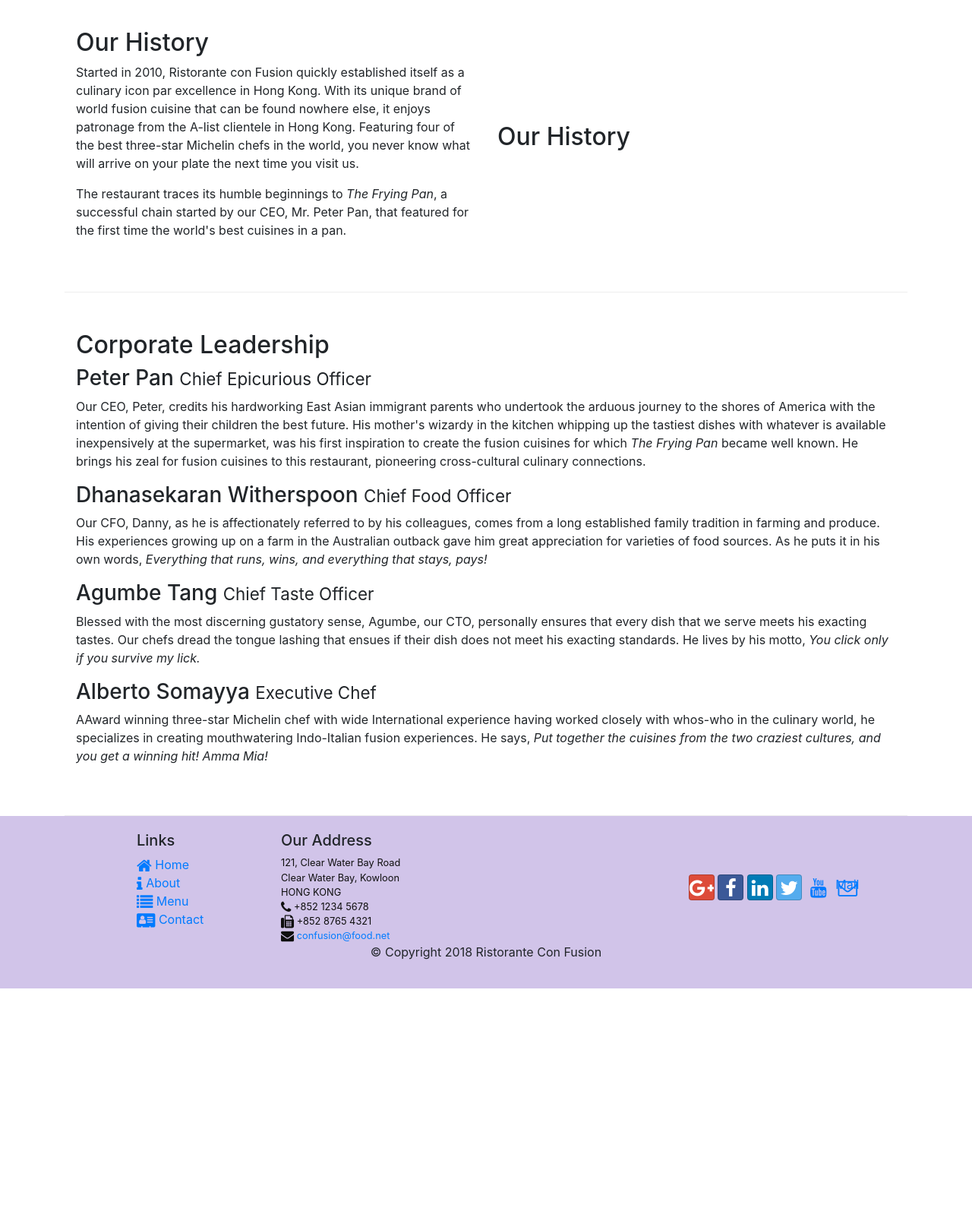
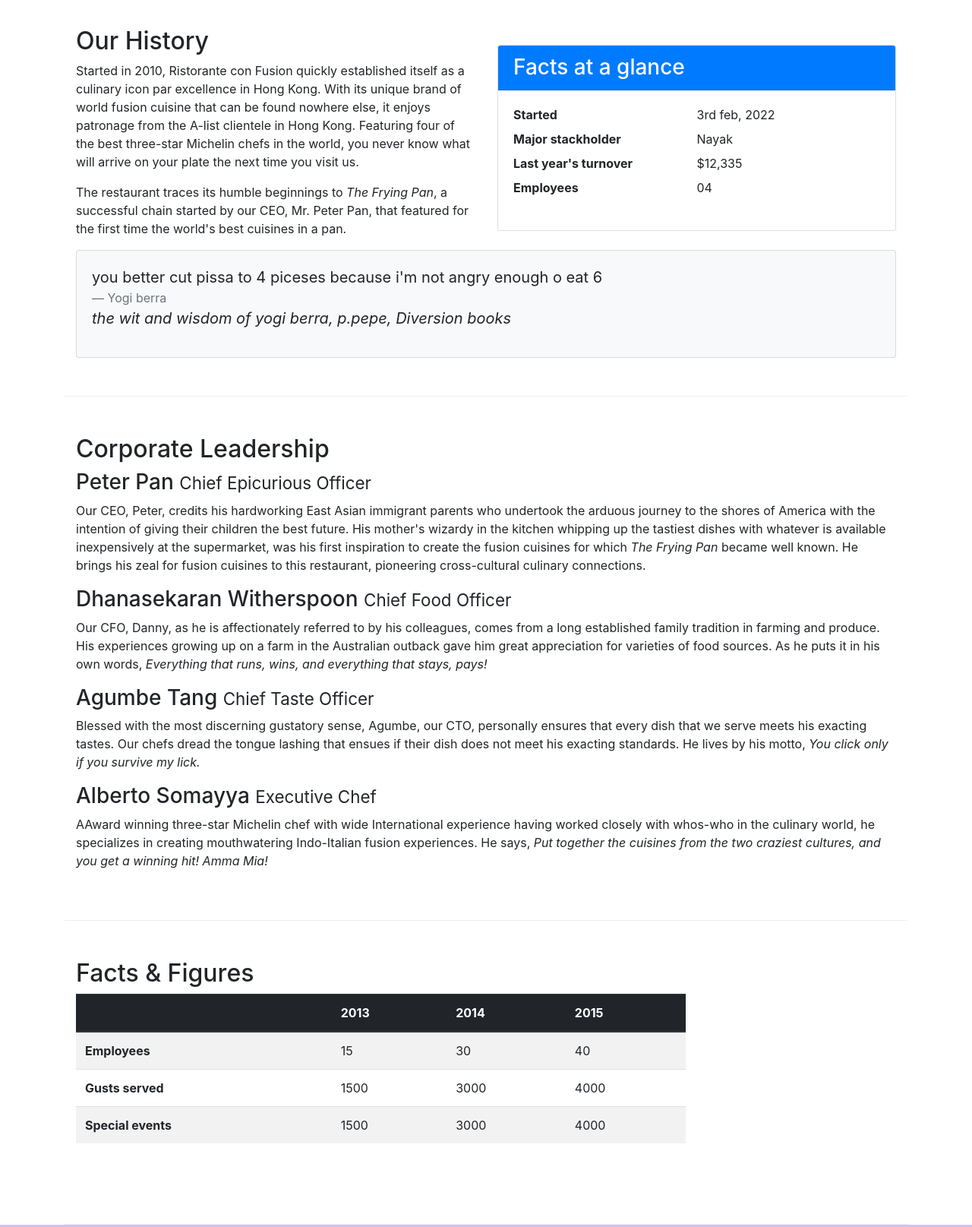
Before and after one commit to guguloth/bootstrapproject, a website: page aboutus.html in a window 1280 px wide. Shown: the part 480-2095 px from the top of the page at 76% size. Before the commit the page ends 1781 px from the top, so only its background shows below. Drawn offline with nearby package versions, Linux system fonts and the light colour scheme.

Commit message:
bootstrap tables and cards

```diff
--- a/aboutus.html
+++ b/aboutus.html
@@ -65,7 +65,31 @@
                 <p>The restaurant traces its humble beginnings to <em>The Frying Pan</em>, a successful chain started by our CEO, Mr. Peter Pan, that featured for the first time the world's best cuisines in a pan.</p>
             </div>
             <div class="col col-sm">
-              <h2>Our History</h2>
+              <div class="card">
+                <h3 class="card-header bg-primary text-white">Facts at a glance</h3>
+                <div class="card-body">
+                  <dl class="row">
+                    <dt class="col-6">Started</dt>
+                    <dd clas="col-6">3rd feb, 2022</dd>
+                    <dt class="col-6">Major stackholder</dt>
+                    <dd clas="col-6">Nayak</dd>
+                    <dt class="col-6">Last year's turnover</dt>
+                    <dd clas="col-6">$12,335</dd>
+                    <dt class="col-6">Employees</dt>
+                    <dd clas="col-6">04</dd>
+                  </dl>
+                </div>
+              </div>
+            </div>
+            <div class="col-12">
+              <div class="card card-body bg-light">
+                <blockquote cite="http://" class="blockquote">
+                  <p class="mb-0">you better cut pissa to 4 piceses because i'm not angry enough o eat 6</p>
+                  <footer class="blockquote-footer">Yogi berra</footer>
+                  <cite title="source title">the wit and wisdom of yogi berra, p.pepe, Diversion books</cite>
+                </blockquote>
+
+              </div>
             </div>
         </div>
 
@@ -81,6 +105,43 @@
                 <h3>Alberto Somayya <small>Executive Chef</small></h3>
                 <p class="d-none d-sm-block">AAward winning three-star Michelin chef with wide International experience having worked closely with whos-who in the culinary world, he specializes in creating mouthwatering Indo-Italian fusion experiences. He says, <em>Put together the cuisines from the two craziest cultures, and you get a winning hit! Amma Mia!</em></p>
             </div>
+       </div>
+       <div class="row row-content">
+         <div class="col-12 col-sm-9">
+           <h2>Facts &amp Figures</h2>
+           <div class="table-responsive">
+             <table class="table table-striped">
+               <thead class="thead-dark">
+                 <tr>
+                   <th>&nbsp</th>
+                   <th>2013</th>
+                   <th>2014</th>
+                   <th>2015</th>
+                 </tr>
+               </thead>
+               <tbody>
+                 <tr>
+                   <th>Employees</th>
+                   <td>15</td>
+                   <td>30</td>
+                   <td>40</td>
+                 </tr>
+                 <tr>
+                   <th>Gusts served</th>
+                   <td>1500</td>
+                   <td>3000</td>
+                   <td>4000</td>
+                 </tr>
+                 <tr>
+                   <th>Special events</th>
+                   <td>1500</td>
+                   <td>3000</td>
+                   <td>4000</td>
+                 </tr>
+               </tbody>
+             </table>
+           </div>
+         </div>
        </div>
 
     </div>
```
Also changed, not shown: contactus.html (+65 -3 lines).
